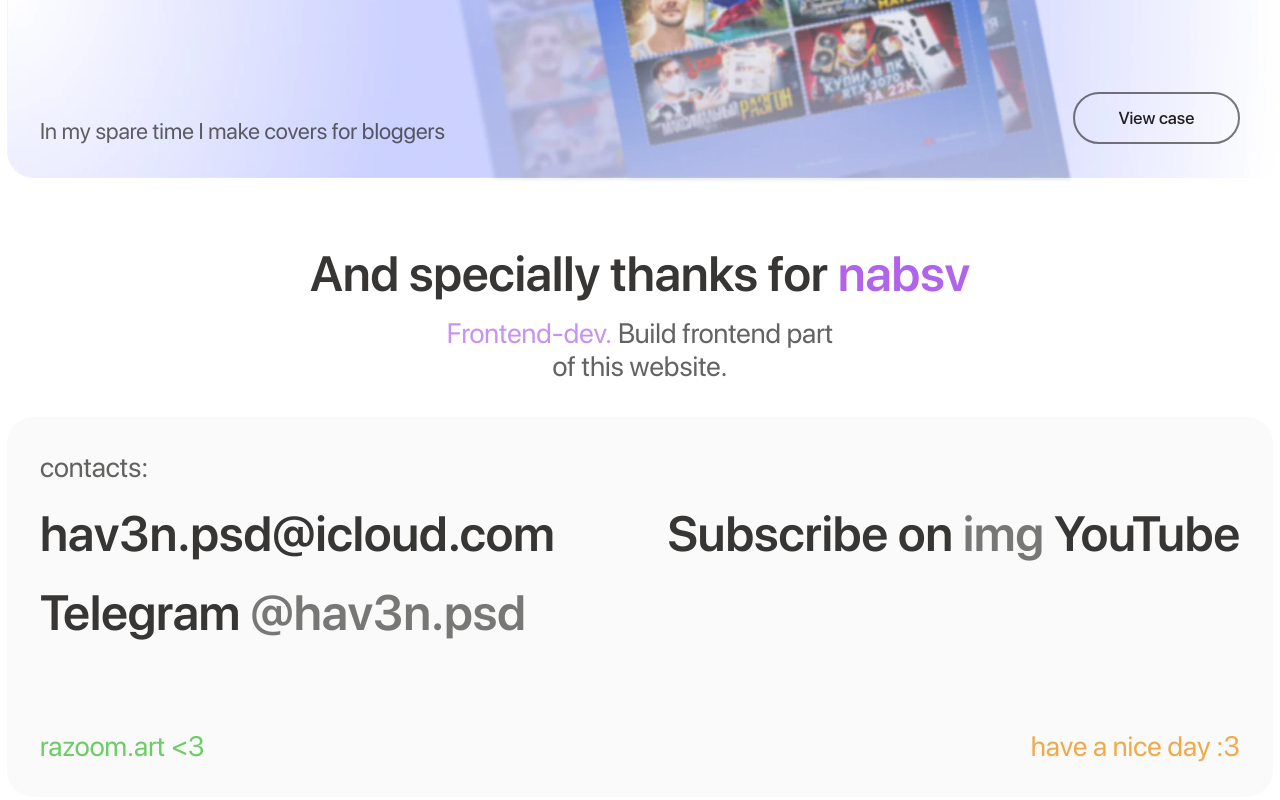
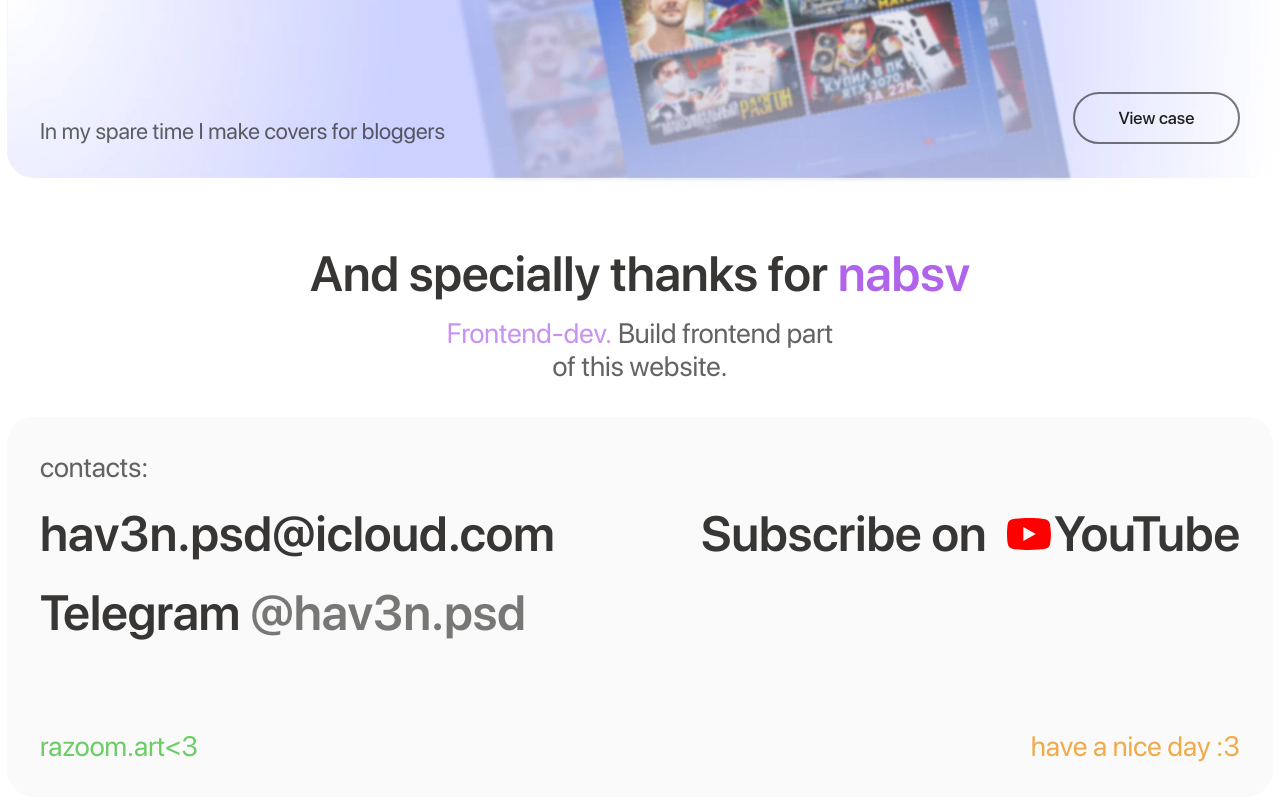
Before and after one commit to hav3npsd/hav3npsd.github.io, an Angular app: page / in a window 1280 px wide. Shown: the part 2921-3721 px from the top of the page. Built offline with nearby package versions, Linux system fonts and the light colour scheme.

Commit message:
add footer texts links, youtube icon

```diff
--- a/src/app/shared/footer/footer.component.html
+++ b/src/app/shared/footer/footer.component.html
@@ -1,18 +1,34 @@
 <div class="footer max-w rounded flex flex-col">
   <div class="title"><p>contacts:</p></div>
   <div class="contact-list flex">
-    <div class="item item-1"><a href="">hav3n.psd@icloud.com</a></div>
+    <div class="item item-1">
+      <a href="mailto:hav3n.psd@icloud.com">hav3n.psd@icloud.com</a>
+    </div>
     <div class="item item-2 ml-a">
-      <a href="">Subscribe on <span>img</span> YouTube</a>
+      <a class="flex" href="https://www.youtube.com/@hav3nwork" target="_blank">
+        Subscribe on
+        <span class="flex flex-center">
+          <img
+            src="assets/icons/youtube.svg"
+            alt="youtube icon"
+            draggable="false"
+          />
+        </span>
+        YouTube
+      </a>
     </div>
     <div class="item item-3">
-      <a href="">Telegram </a>
+      <a href="https://t.me/hav3npsd" target="_blank">Telegram </a>
       <span>@hav3n.psd</span>
     </div>
   </div>
   <div class="bottom mt-a">
     <div class="list max-w flex flex-sp-bw">
-      <div class="item item-1"><p>razoom.art &lt;3</p></div>
+      <div class="item item-1">
+        <p>
+          <a href="https://razoomart.ru" target="_blank">razoom.art&lt;3</a>
+        </p>
+      </div>
       <div class="item item-2"><p>have a nice day :3</p></div>
     </div>
   </div>
--- a/src/app/shared/footer/footer.component.scss
+++ b/src/app/shared/footer/footer.component.scss
@@ -8,7 +8,7 @@
 
   .title p {
     font-size: 2.1875vw;
-    color: #201f1eb2;
+    color: $dark-3;
   }
 
   .contact-list {
@@ -22,11 +22,21 @@
     }
 
     .item a {
-      color: #201f1ee5;
+      color: $dark-2;
     }
 
     .item span {
       color: #201f1e99;
+    }
+
+    .item-2 a span {
+      margin-left: 1.5625vw;
+      margin-right: 0.2604166666666667vw;
+
+      img {
+        width: 3.4375vw;
+        height: 2.5520833333333335vw;
+      }
     }
   }
 
@@ -35,7 +45,7 @@
       font-size: 2.1875vw;
     }
 
-    .item-1 p {
+    .item-1 p a {
       color: $green;
     }
 
```
Also changed, not shown: src/assets/icons/youtube.svg (added).
